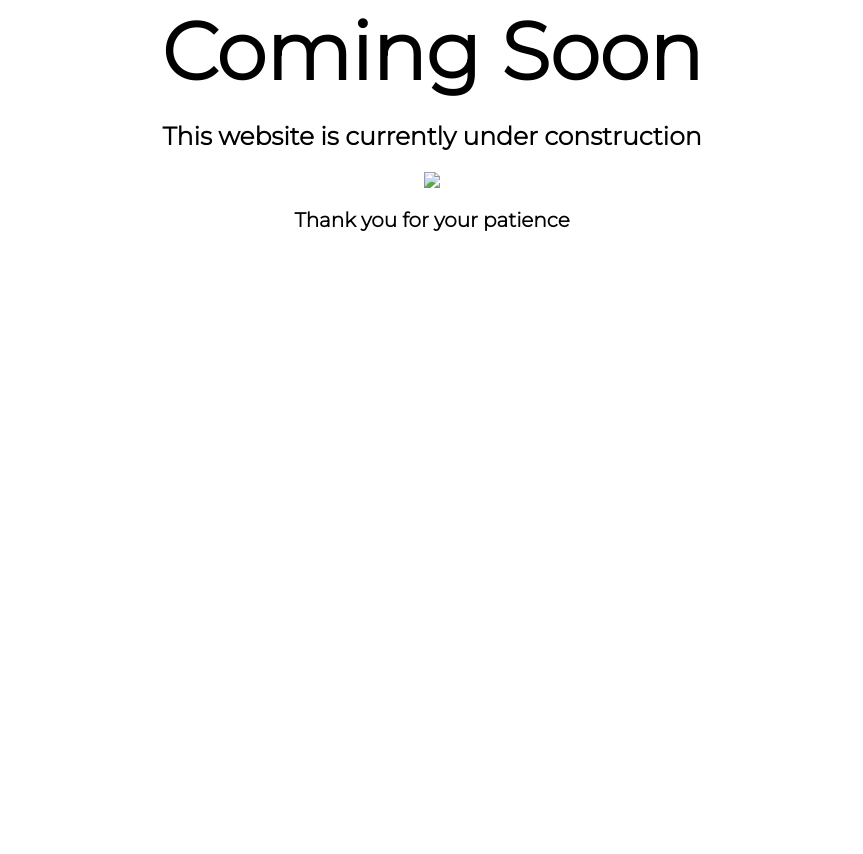
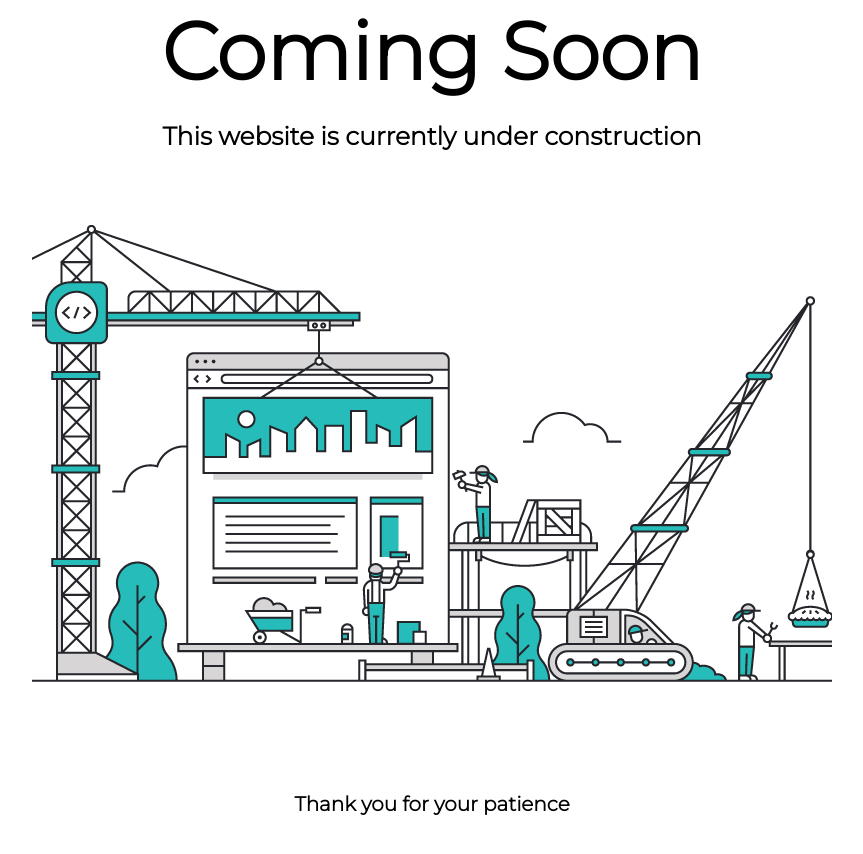
Before and after one commit to Alexra97/fish_market_sim, a plain HTML site: page index.html in a window 1280 px wide. Shown: the part 917-1771 px from the top of the page, without its empty margins (208-1071 px from the left). Before the commit the page ends 1233 px from the top, so only its background shows below. Drawn offline with Linux system fonts and the light colour scheme.

Commit message:
Update index.html

```diff
--- a/index.html
+++ b/index.html
@@ -27,7 +27,7 @@
     <div class="contenedor-build">
       <h1 class="coming">Coming Soon</h1>
       <h2>This website is currently under construction</h2>
-      <img src="img/build.png">
+      <img src="imagenes/build.png">
       <h3>Thank you for your patience</h3>
     </div>
   </main>
```
